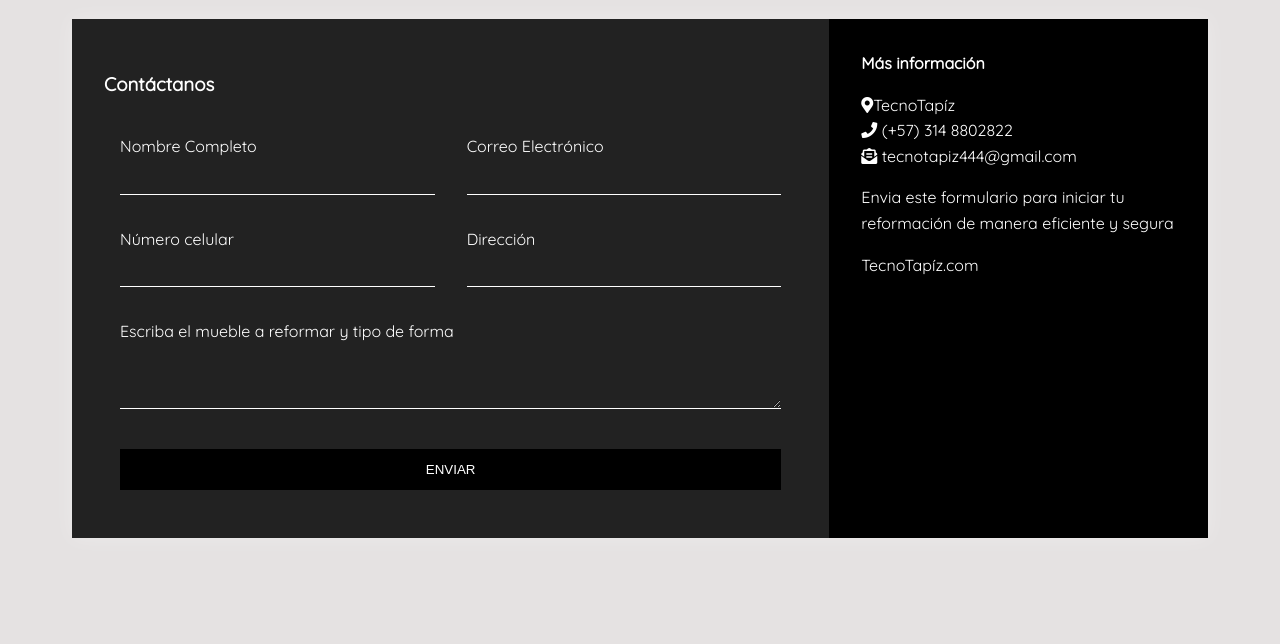
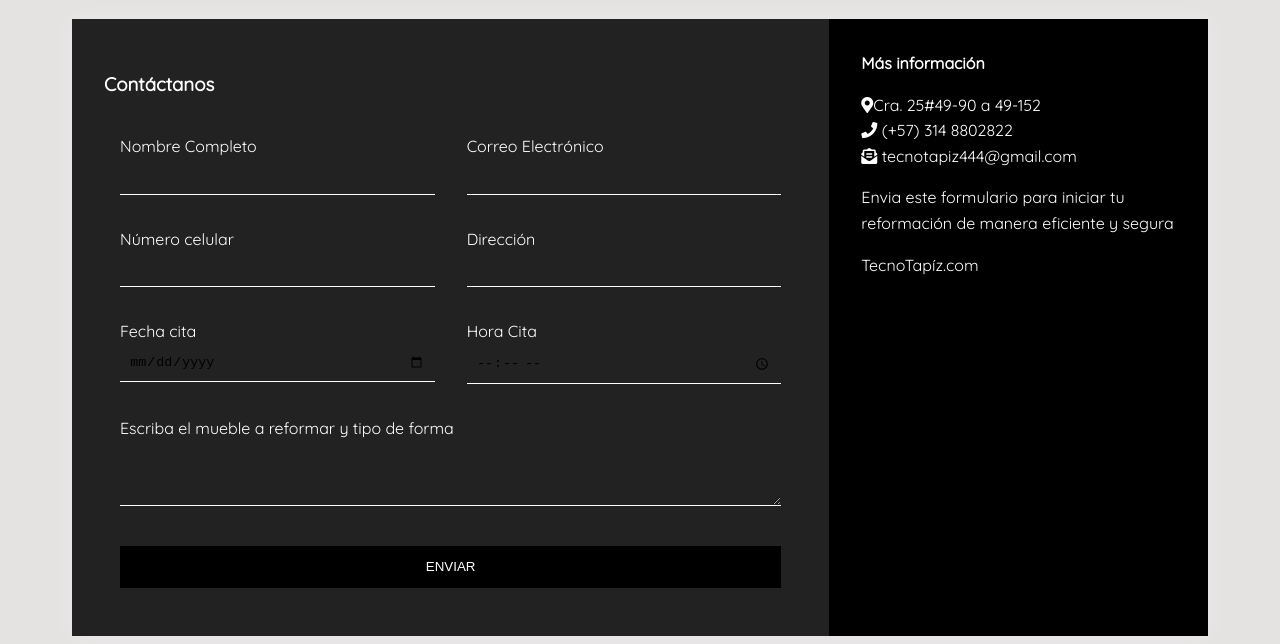
Before and after one commit to JonnierGrajalesAlzate/TecnoTapiz, a website: page reforma.html in a window 1280 px wide. Shown: the part 198-842 px from the top of the page. Before the commit the page ends 800 px from the top, so only its background shows below. Drawn offline with nearby package versions, Linux system fonts and the light colour scheme.

Commit message:
Empaquetado 97%

```diff
--- a/js/formulario.js
+++ b/js/formulario.js
@@ -1,3 +1,3 @@
 document.getElementById("enviarBtn").addEventListener("click", function() {
-    alert("Muchas Gracias por llenar este formulario, pronto nos contactaremos con usted.");
+    alert("Muchas Gracias por llenar este formulario, Tu cita quedo agendada correctamente");
 });
--- a/reforma.html
+++ b/reforma.html
@@ -42,6 +42,15 @@
                         <label>Dirección</label>
                         <input type="text" name="addres">
                     </p>
+                    <p>
+                        <label>Fecha cita</label>
+                        <input type="date" id="fecha-cita" name="fecha-cita" required>
+                    </p>
+                    <p>
+                        <label>Hora Cita</label>
+                        <input type="time" id="hora-cita" name="hora-cita" required>
+                    </p>
+
                     <p class="block">
                        <label>Escriba el mueble a reformar y tipo de forma</label>
                         <textarea name="message" rows="3"></textarea>
@@ -56,7 +65,7 @@
             <div class="contact-info">
                 <h4>Más información</h4>
                 <ul>
-                    <li><i class="fas fa-map-marker-alt"></i>TecnoTapíz</li>
+                    <li><i class="fas fa-map-marker-alt"></i>Cra. 25#49-90 a 49-152</li>
                     <li><i class="fas fa-phone"></i> (+57) 314 8802822</li>
                     <li><i class="fas fa-envelope-open-text"></i> tecnotapiz444@gmail.com</li>
                 </ul>
```
Also changed, not shown: creacion.html (+9 -1 lines).
